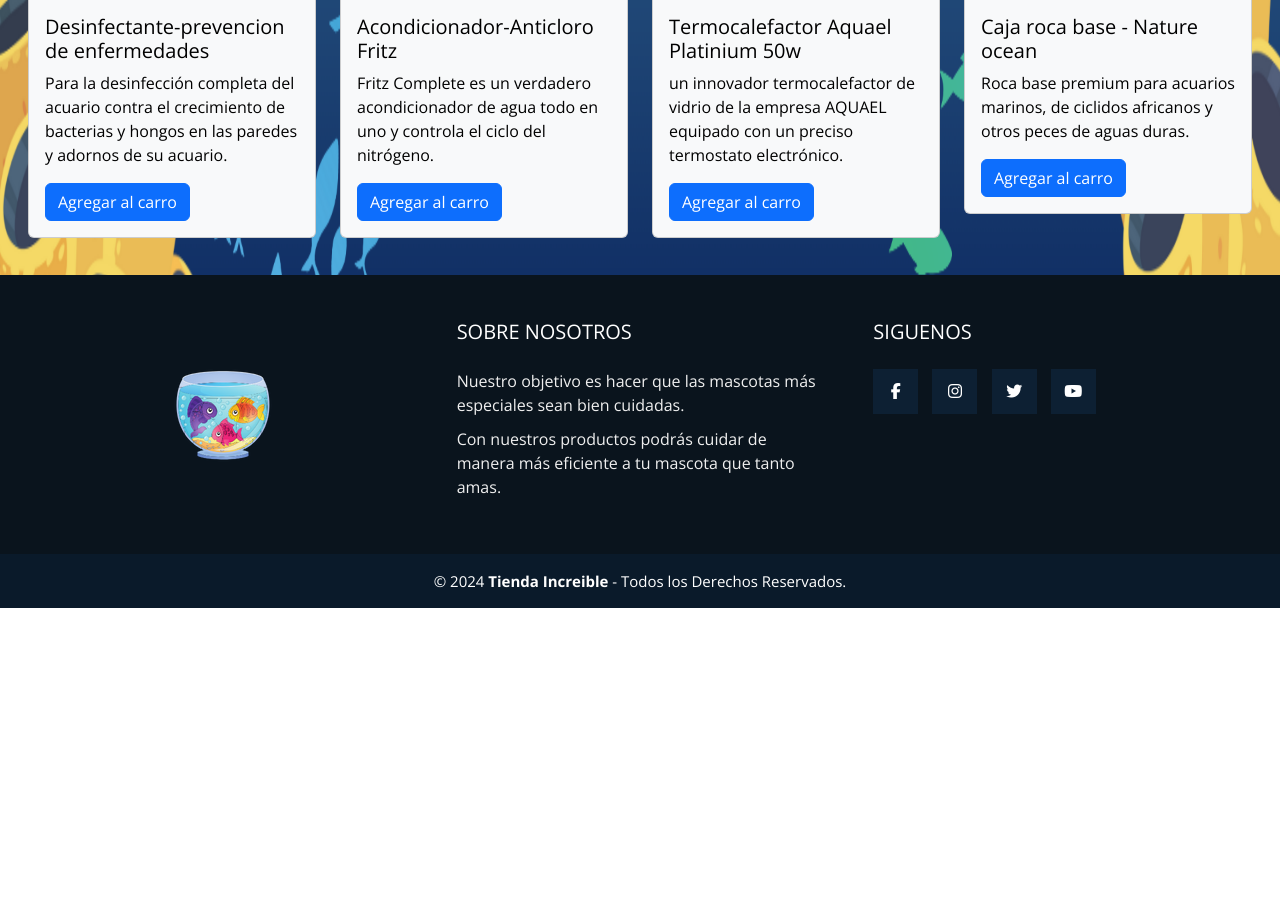
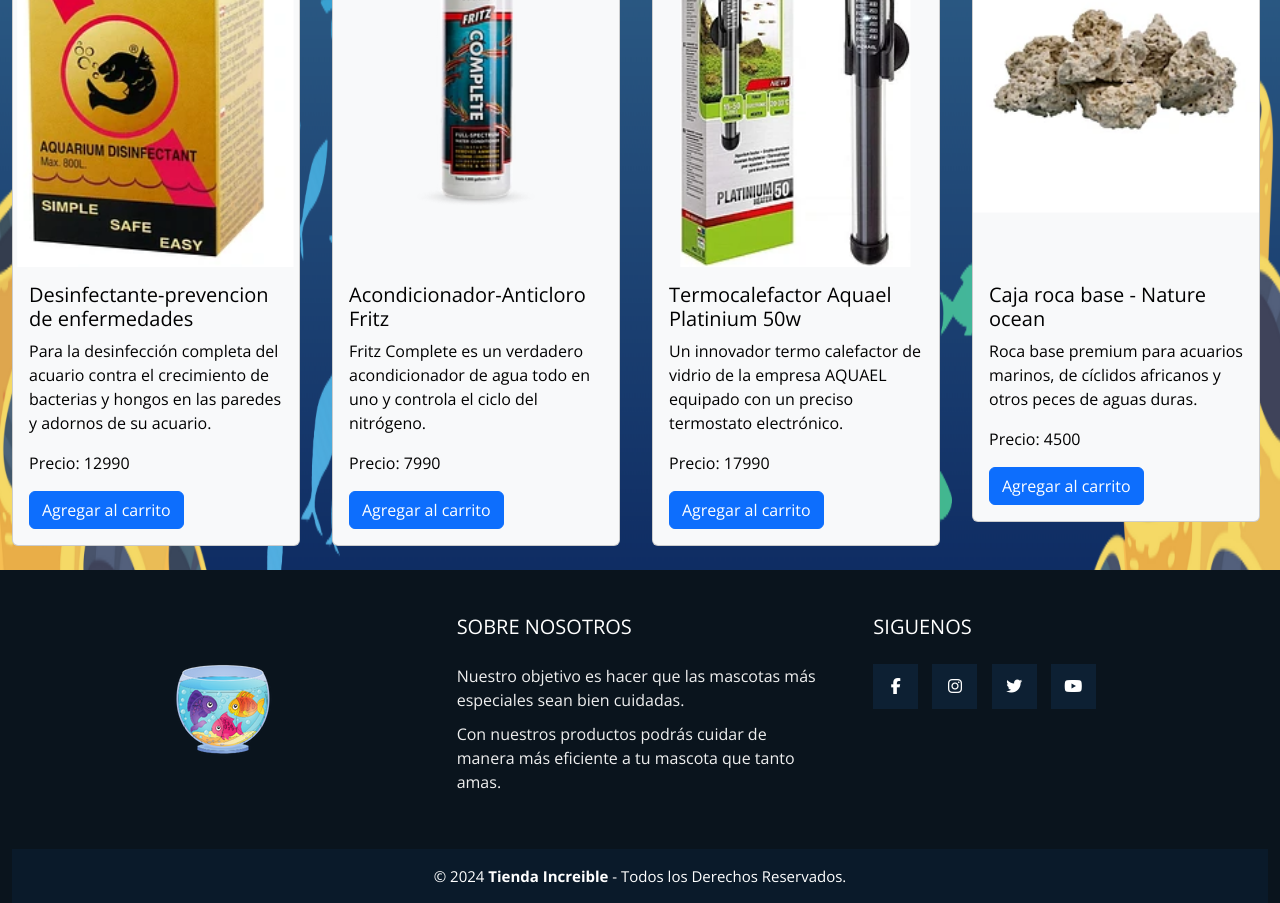
Before and after one commit to Lenuam482/Ev3Django, a Django app: page /darwin in a window 1280 px wide. Shown: the part 1549-2452 px from the top of the page. Before the commit the page ends 2157 px from the top, so only its background shows below. Run offline with Django 5.2, Linux system fonts and the light colour scheme; data comes from the database, SQL or seed files in the repository; both versions use the stored data as it was after the commit; some libraries are stand-ins or nearby versions.

Commit message:
actualizando vista darwin

```diff
--- a/tienda/templates/tienda/darwin.html
+++ b/tienda/templates/tienda/darwin.html
@@ -151,6 +151,30 @@
 
       <div class="container-fluid mt-5 d-flex justify-content-center">
         <div class="row g-4">
+          {% if productos %}
+          {% for x in productos%}
+          <div class="col-3">
+            <div class="card text-bg-light" style="width: 18rem;">
+              <img src="{{ x.imagen.url }}" alt="{{ x.nombre }}" class="card-img-top productos-imagen">
+              <div class="card-body">
+                  <h5 class="card-title">{{ x.nombre }}</h5>
+                  <p class="card-text">{{ x.descripcion }}</p>
+                  <p class="card-text">Precio: {{ x.precio }}</p>
+                  <form method="post" action="{% url 'agregar_al_carro'%}">
+                    {% csrf_token %}
+                    <input type="hidden" name="codigo" value="{{ x.codigo }}">
+                    <input type="hidden" name="nombre" value="{{ x.nombre }}">
+                    <input type="hidden" name="precio" value="{{ x.precio }}">
+                    <button type="submit" class="btn btn-primary" onclick="actualizarListaProductos()">Agregar al carrito</button>
+                </form>
+              </div>
+            </div>
+          </div>
+          {% endfor %}
+          {% endif %}
+
+      <!-- <div class="container-fluid mt-5 d-flex justify-content-center">
+        <div class="row g-4">
           <div class="col-3">
             <div class="card text-bg-light" style="width: 18rem;">
               <img src="img/producto1.jpeg" class="card-img-top" alt="...">
@@ -237,7 +261,8 @@
             </div>
           </div>
         </div>
-      </div>
+      </div> -->
+
       <footer class="pie-pagina">
         <div class="grupo-1">
             <div class="box">
```
Also changed, not shown: db.sqlite3.
